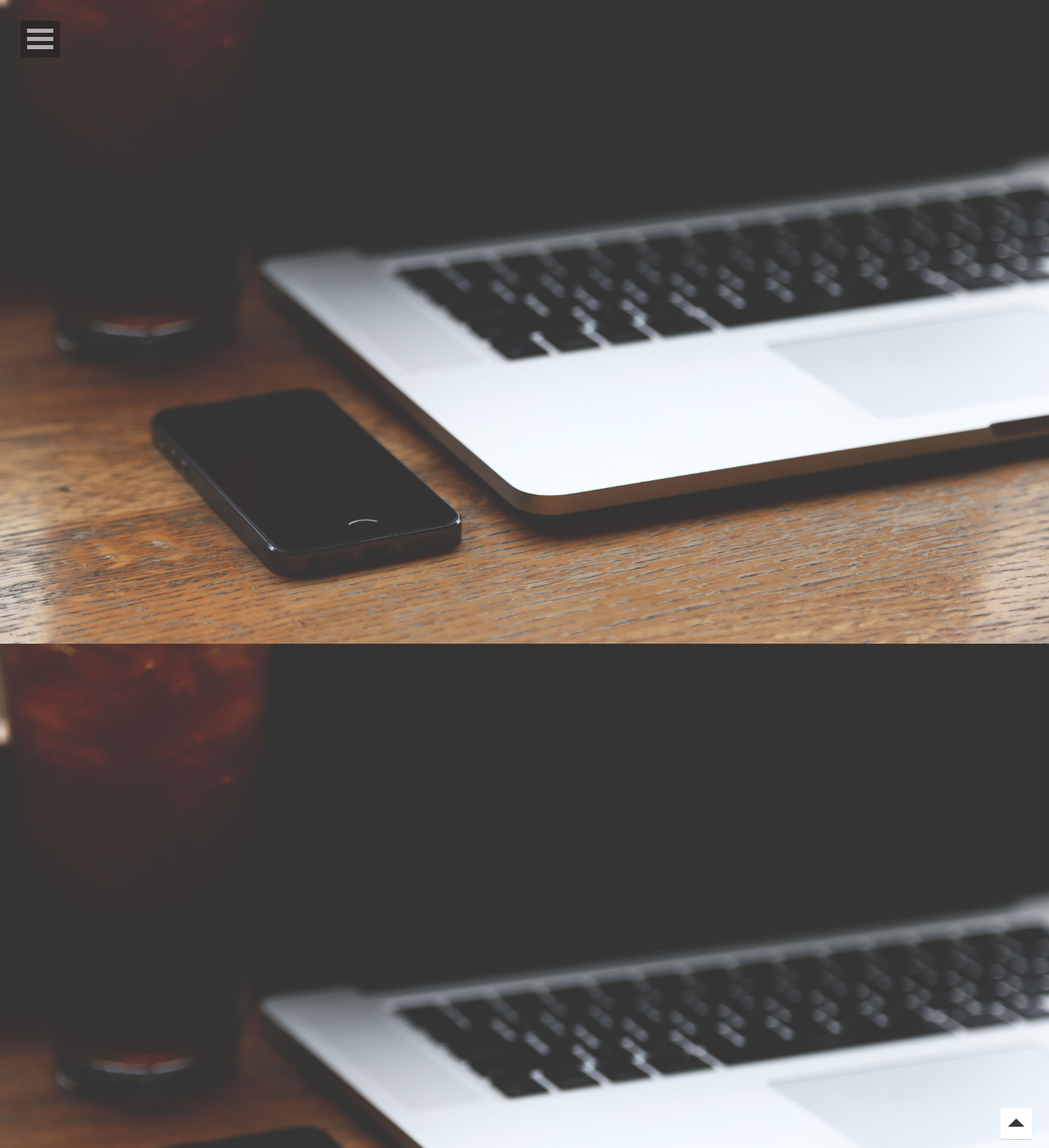
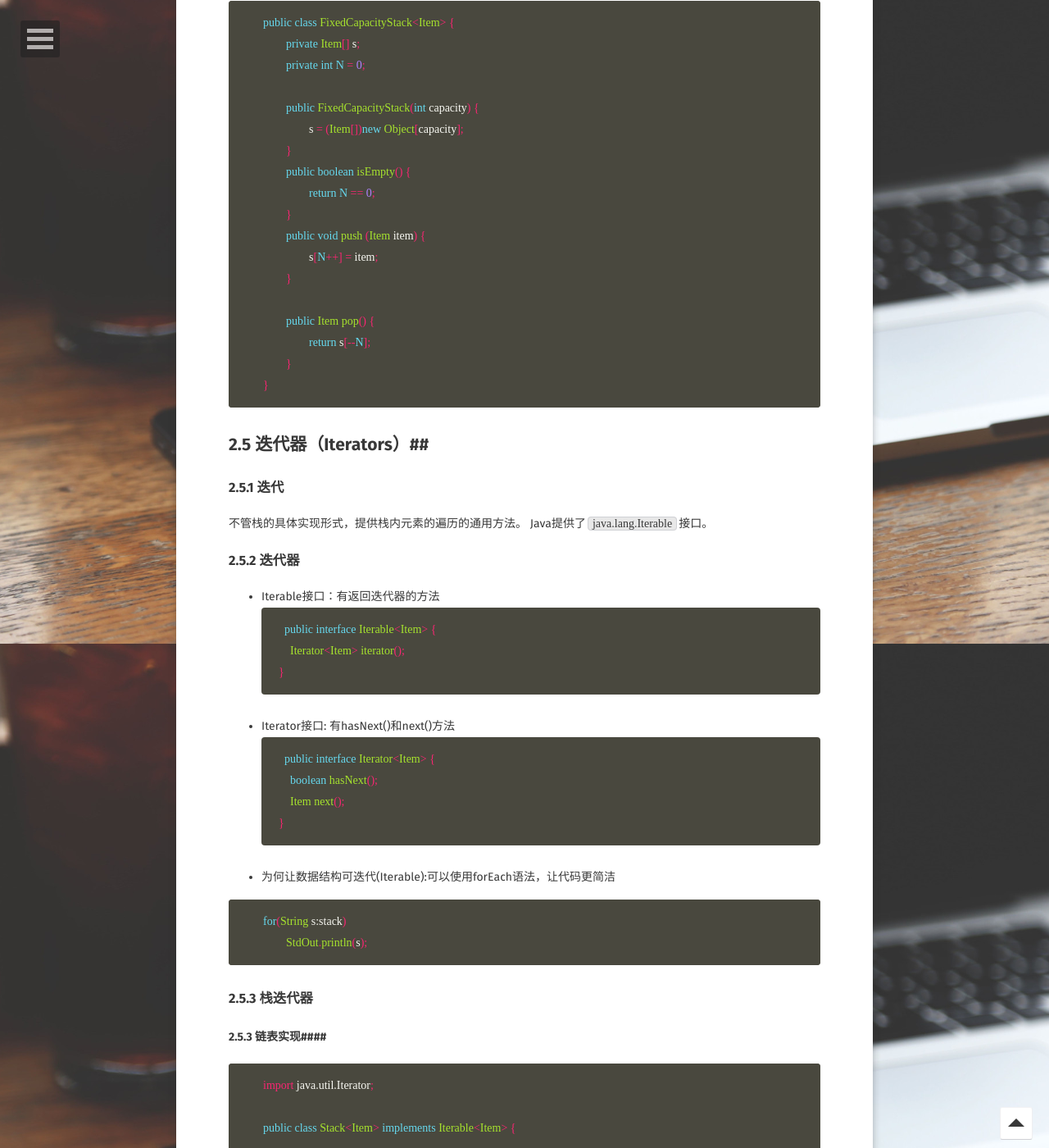
Before and after one commit to pglost/pglost.github.io, a Jekyll site: the page built from _posts/2018-02-07-stacks-queues.md, in a window 1280 px wide and 1400 px high, scrolled down 7315 px. Shown: the whole window at 82% size. Built offline with Jekyll 4.4.1, drawn with Linux system fonts in a browser that asks for light colours; some web fonts are replaced; formulas are drawn with MathJax 3; comment, search, counter and statistics services are not loaded; some of the changed text lies outside the part shown.

Commit message:
update post

```diff
--- a/_posts/2018-02-07-stacks-queues.md
+++ b/_posts/2018-02-07-stacks-queues.md
@@ -181,3 +181,198 @@ public class linkedStackOfStrings {
 | push |   1 | N | 1|
 | pop |  1 | N | 1|
 | size |  1 | 1 | 1|
+
+
+## 2.3 队列（Queues）##
+### 2.3.1 API ###
+~~~ java
+public class QueueOfStrings
+	StackOfStrings()
+	void enqueue(String item)
+	String dequeue()
+	boolean isEmpty()
+	int size()
+~~~
+
+### 2.3.2 链表实现 ###
+
+维护两个指针，分别指向链表头和链表尾，链表头出队，链表尾入队
+
+~~~ java
+	public class LinkedQueueOfStrings {
+		private Node first, last;
+		private class Node {
+			String item;
+			Node next;
+		}
+		public boolean isEmpty(){
+			return first == null;
+		}
+		public void enqueue(String item) {
+			Node oldLast = last;
+			last = new Node();
+			last.item = item;
+			last.next = null;
+			if (isEmpty()) first = last;
+			else 			  oldLast.next = last;
+		}
+		public String dequeue() {
+			String item = first.item;
+			first = first.next;
+			if(isEmpty) last = null;
+			return item;
+		}
+	}
+~~~
+## 2.4 泛型（Generics）##
+
+我们已经实现了字符串栈，对于其他的数据类型，我们如何扩展
+
+### 2.4.1 尝试1 ###
+对于每一种数据类型都实现一种栈，代码会越来越难以维护。
+
+### 2.4.2 尝试2 ###
+实现一个通用的对象栈，但是使用这种数据结构需要强制类型转换。
+### 2.4.2 尝试3 泛型 ###
+
+- 客户端不用强制转换
+- 编译的时候就能发现类型不匹配的错误
+
+链表实现
+
+~~~ java
+	public class Stack<Item> {
+		private Node first = null;
+
+		private Node {
+			Item item;
+			Node next;
+		}
+
+		public boolean isEmpty() {
+			return first == null;
+		}
+		public void push(Item item) {
+			Node oldFirst = first;
+			first = new Node();
+			first.item = item;
+			first.next = oldFirst;
+		}
+		public Item pop() {
+			Item item = first.item;
+			first = first.next;
+			return item;
+		}
+	}
+~~~
+
+数组实现
+
+Java无法new泛型数组，因此要用到强制类型转换。
+
+
+
+~~~ java
+	public class FixedCapacityStack<Item> {
+		private Item[] s;
+		private int N = 0;
+
+		public FixedCapacityStack(int capacity) {
+			s = (Item[])new Object[capacity];
+		}
+		public boolean isEmpty() {
+			return N == 0;
+		}
+		public void push (Item item) {
+			s[N++] = item;
+		}
+
+		public Item pop() {
+			return s[--N];
+		}
+	}
+~~~
+
+## 2.5 迭代器（Iterators）##
+
+### 2.5.1 迭代 ###
+不管栈的具体实现形式，提供栈内元素的遍历的通用方法。
+Java提供了`java.lang.Iterable`接口。
+
+### 2.5.2 迭代器 ###
+
+- Iterable接口：有返回迭代器的方法
+~~~ java
+	public interface Iterable<Item> {
+		Iterator<Item> iterator();
+	}
+~~~
+
+- Iterator接口: 有hasNext()和next()方法
+~~~ java
+	public interface Iterator<Item> {
+		boolean hasNext();
+		Item next();
+	}
+~~~
+- 为何让数据结构可迭代(Iterable):可以使用forEach语法，让代码更简洁
+
+~~~ java
+	for(String s:stack)
+		StdOut.println(s);
+~~~
+
+### 2.5.3 栈迭代器 ###
+
+#### 2.5.3 链表实现####
+~~~ java
+	import java.util.Iterator;
+
+	public class Stack<Item> implements Iterable<Item> {
+		...
+		public Iterator<Item> iterator(){return new ListIterator();}
+
+		private class ListIterator implements Iterator<Item> {
+			private Node current = first;
+
+			public boolean hasNext() { return current != null;}
+			public Item next() {
+				Item item = current.item;
+				current = current.next;
+				return item;
+			};
+		}
+	}
+~~~
+#### 2.5.4 数组实现 ####
+~~~ java
+	import java.util.Iterator;
+	public class Stack<Item> implements Iterable<Item> {
+	...
+	public Iterator<Item> iterator() {
+		return new ReverseArrayIterator();
+	}
+	private class ReverseArrayIterator implements Iterator<Item> {
+		private int i = N;
+
+		public boolean hasNext(){return i > 0;}
+
+		public Item next { return s[--i]; }
+	}
+
+}
+~~~
+
+## 2.6 背包（Bag）API##
+
+添加元素到集合中，并且可以遍历所有的元素。
+
+~~~ java
+	public class Bag<Item> implements Iterable<Item>
+	Bag()
+	void add(Item x)
+	int size()
+	Interator<Item> iterator()
+~~~
+
+## 2.7 应用 ##
```
